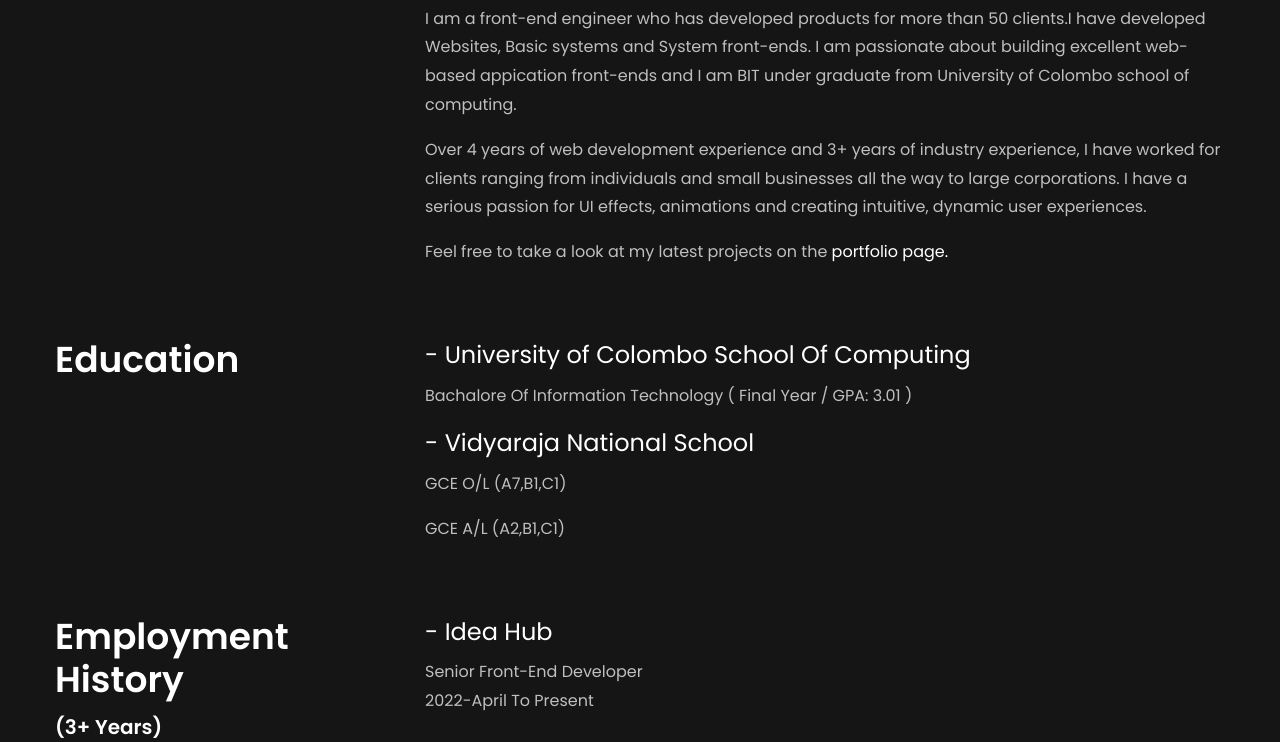
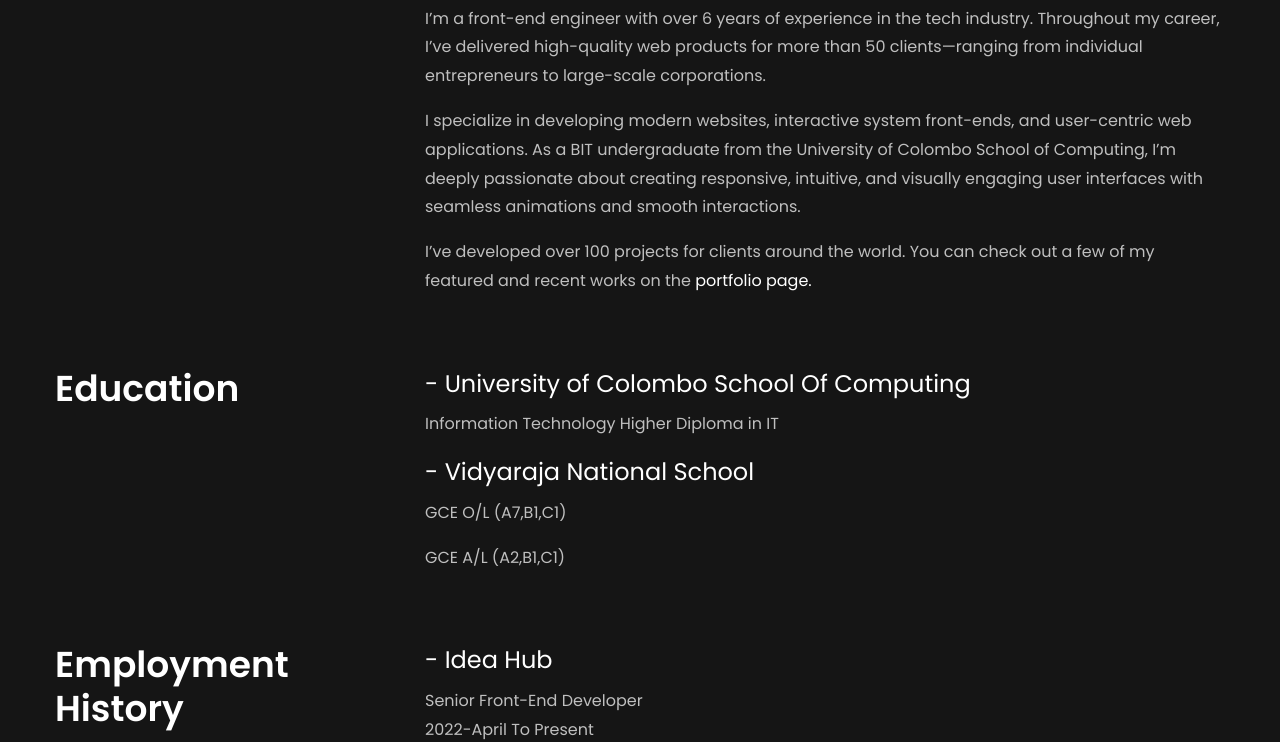
Before and after one commit to priyan1995/priyan, a plain HTML site: page about.html in a window 1280 px wide. Shown: the part 730-1472 px from the top of the page. Drawn offline with Linux system fonts and the light colour scheme.

Commit message:
portfolio about info update

```diff
--- a/about.html
+++ b/about.html
@@ -102,19 +102,19 @@
 					<div class="ai-text">
 						<h4>Web Developer / Wordpress Developer / UI UX Engineer</h4>
 						<p>
-							I am a front-end engineer who has developed products for more than 50 clients.I have
-							developed Websites, Basic systems and System front-ends. I am passionate about building
-							excellent web-based appication front-ends and I am BIT under graduate from University of
-							Colombo school of computing.
+							I’m a front-end engineer with over 6 years of experience in the tech industry. Throughout my
+							career, I’ve delivered high-quality web products for more than 50 clients—ranging from
+							individual entrepreneurs to large-scale corporations.
 						</p>
 						<p>
-							Over 4 years of web development experience and 3+ years of industry experience, I have
-							worked for clients ranging from individuals and small businesses all the way to large
-							corporations. I have a serious passion for UI effects, animations and creating intuitive,
-							dynamic user experiences.
+							I specialize in developing modern websites, interactive system front-ends, and user-centric
+							web applications. As a BIT undergraduate from the University of Colombo School of Computing,
+							I’m deeply passionate about creating responsive, intuitive, and visually engaging user
+							interfaces with seamless animations and smooth interactions.
 						</p>
 						<p>
-							Feel free to take a look at my latest projects on the <a href="portfolio.html">portfolio
+							I’ve developed over 100 projects for clients around the world. You can check out a few of my
+							featured and recent works on the <a href="portfolio.html">portfolio
 								page.</a></p>
 					</div>
 				</div>
@@ -127,7 +127,7 @@
 				<div class="col-lg-9">
 					<div class="ai-text">
 						<h4>- University of Colombo School Of Computing</h4>
-						<p>Bachalore Of Information Technology ( Final Year / GPA: 3.01 )</p>
+						<p>Information Technology Higher Diploma in IT</p>
 
 						<h4>- Vidyaraja National School</h4>
 						<p> GCE O/L (A7,B1,C1) </p>
@@ -139,7 +139,7 @@
 			<!-- ==== employement history ==== -->
 			<div class="row about-item emp-history">
 				<div class="col-lg-3">
-					<h2>Employment History <span class="exp-sml">(3+ Years)</span></h2>
+					<h2>Employment History <span class="exp-sml">(6+ Years)</span></h2>
 				</div>
 				<div class="col-lg-9">
 
@@ -147,7 +147,7 @@
 						<h4>- Idea Hub</h4>
 						<p>
 							<span>Senior Front-End Developer</span> <br>
-							 2022-April To Present
+							2022-April To Present
 						</p>
 					</div>
 
@@ -155,7 +155,7 @@
 						<h4>- Ogilvy Digital</h4>
 						<p>
 							<span>Web Developer</span> <br>
-							 2021-Feb To 2022-April
+							2021-Feb To 2022-April
 						</p>
 					</div>
 
@@ -163,7 +163,7 @@
 						<h4>- Dream Squad Private Limited</h4>
 						<p>
 							<span>Front-end Engineer</span> <br>
-							 2020-Feb To 2021-Feb
+							2020-Feb To 2021-Feb
 						</p>
 					</div>
 
@@ -171,7 +171,7 @@
 						<h4>- Web Lankan Private Limited</h4>
 						<p>
 							<span>UI/UX Engineer</span> <br>
-							 2019-June To 2020-Feb
+							2019-June To 2020-Feb
 						</p>
 					</div>
 
@@ -179,7 +179,7 @@
 						<h4>- Ozone Desk Private Limited</h4>
 						<p>
 							<span>Trainee Web Developer</span> <br>
-							 2018-Dec To 2019-May
+							2018-Dec To 2019-May
 						</p>
 					</div>
 
@@ -228,7 +228,7 @@
 								<i class="fas fa-star"></i>
 								<i class="fas fa-star"></i>
 								<i class="fas fa-star"></i>
-								<i class="far fa-star"></i>
+								<i class="fas fa-star"></i>
 								<i class="far fa-star"></i>
 							</p>
 						</div>
@@ -393,16 +393,17 @@
 				</div>
 				<div class="col-lg-9">
 					<div class="ai-text">
-						<p>- Phone : <a href="tel:+94756095890">+9475 609 5890</a> / <a href="tel:+94741251080">+9474 125 1080</a> </p>
+						<p>- Phone :  <a href="tel:+94741251080">+9474
+								125 1080</a> </p>
 						<p>- Email : <a href="mailto:priyan1995darshana@gmail.com">priyan1995darshana@gmail.com</a> </p>
 						<p>- Social :
 							<a href="https://www.linkedin.com/in/priyan-darshana-487a571b1/" target="_blank">
 								<i class="fab fa-linkedin"></i>
 							</a>
-							<a href="https://www.facebook.com/priyan.darshana.1/" target="_blank">
+							<!-- <a href="https://www.facebook.com/priyan.darshana.1/" target="_blank">
 								<i class="fab fa-facebook-square"></i>
-							</a>
-							<a href="https://wa.me/+94756095890" target="_blank">
+							</a> -->
+							<a href="https://wa.me/+941251080" target="_blank">
 								<i class="fab fa-whatsapp-square"></i>
 							</a>
 						</p>
```
